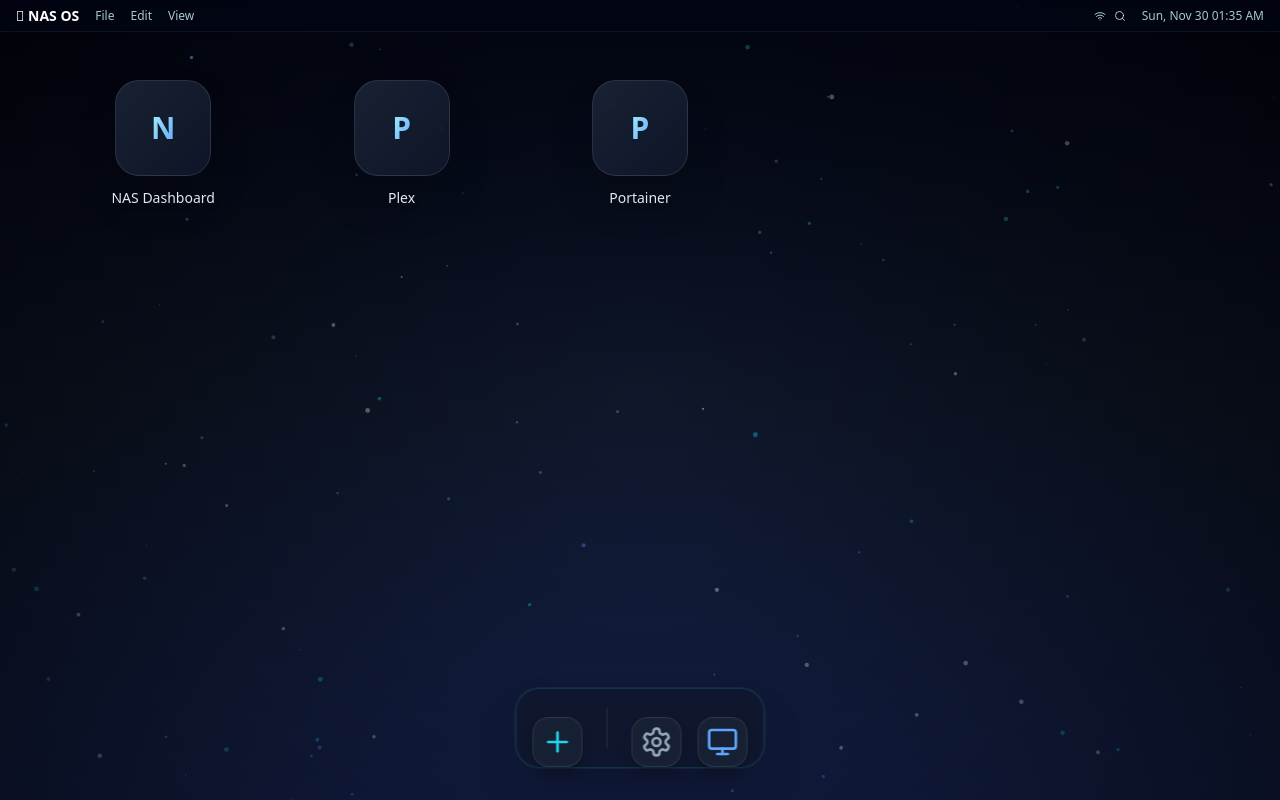
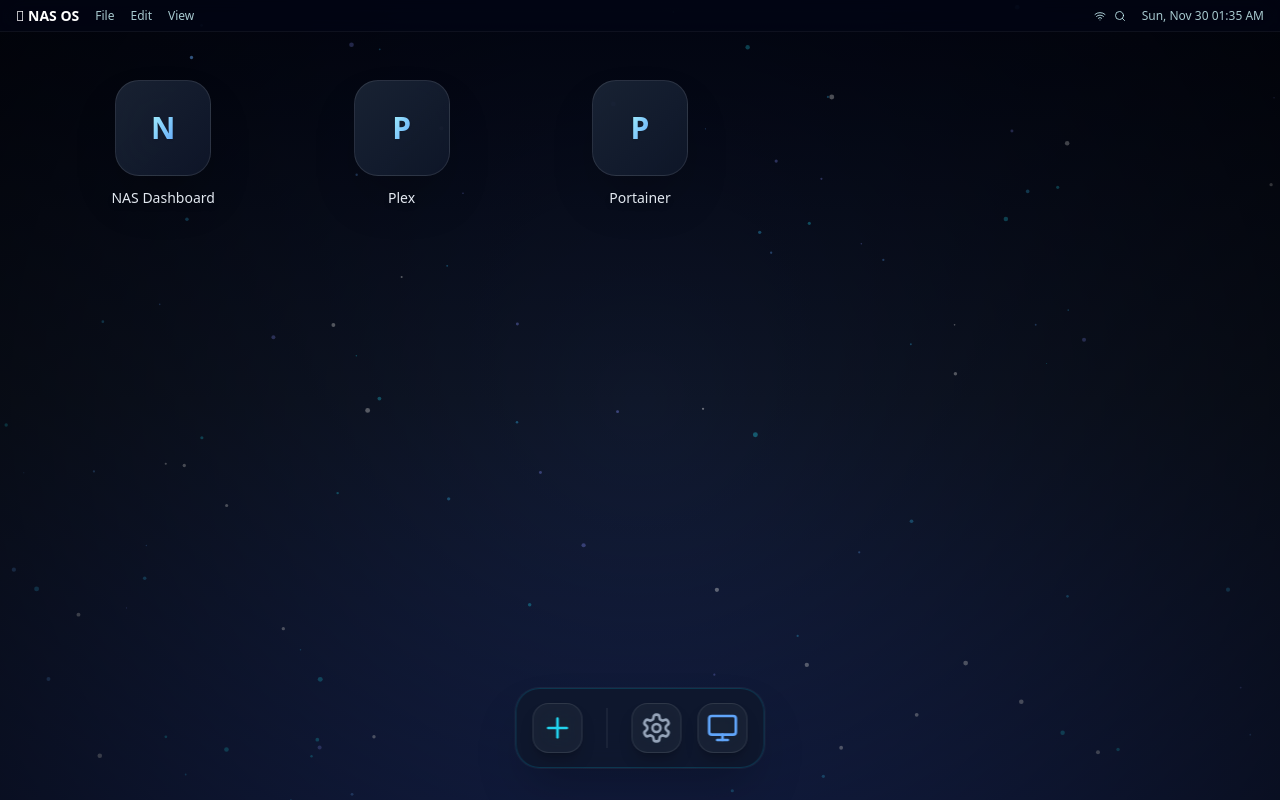
Before and after one commit to snail-chen/nas-nav, a React (Vite) app: page / in a window 1280 px wide. Built offline with nearby package versions, Linux system fonts and the light colour scheme.

Commit message:
fix: center align Dock icons

```diff
--- a/src/App.tsx
+++ b/src/App.tsx
@@ -162,7 +162,7 @@ const App: React.FC = () => {
         <motion.div
           onMouseMove={(e) => mouseX.set(e.pageX)}
           onMouseLeave={() => mouseX.set(Infinity)}
-          className="h-20 px-4 flex items-end gap-4 rounded-3xl bg-[#0f172a]/70 backdrop-blur-xl border border-cyan-500/20 shadow-2xl ring-1 ring-white/5"
+          className="h-20 px-4 flex items-center gap-4 rounded-3xl bg-[#0f172a]/70 backdrop-blur-xl border border-cyan-500/20 shadow-2xl ring-1 ring-white/5"
         >
           <DockIcon mouseX={mouseX} onClick={() => setIsAddModalOpen(true)} label="Add App">
             <Plus className="w-full h-full text-cyan-400" />
```
